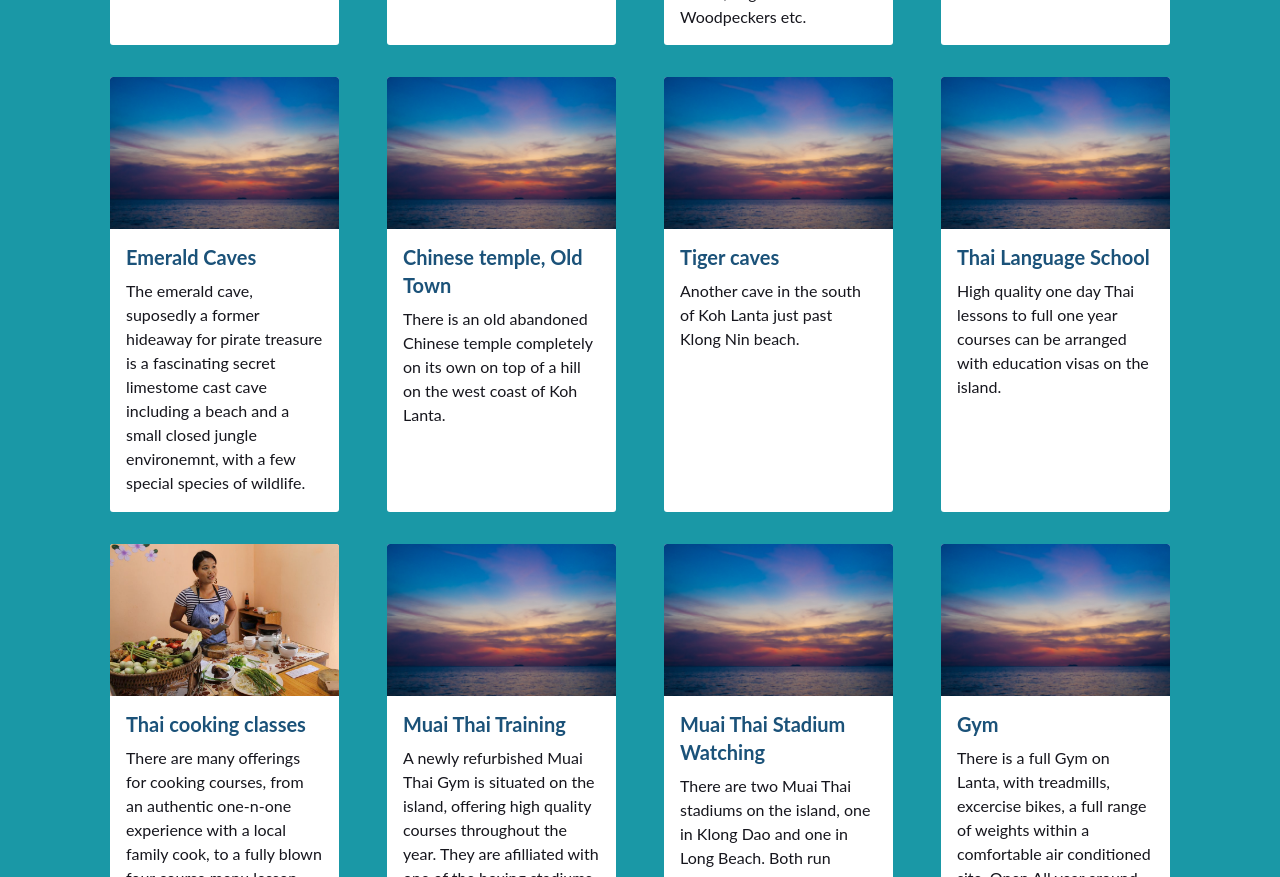
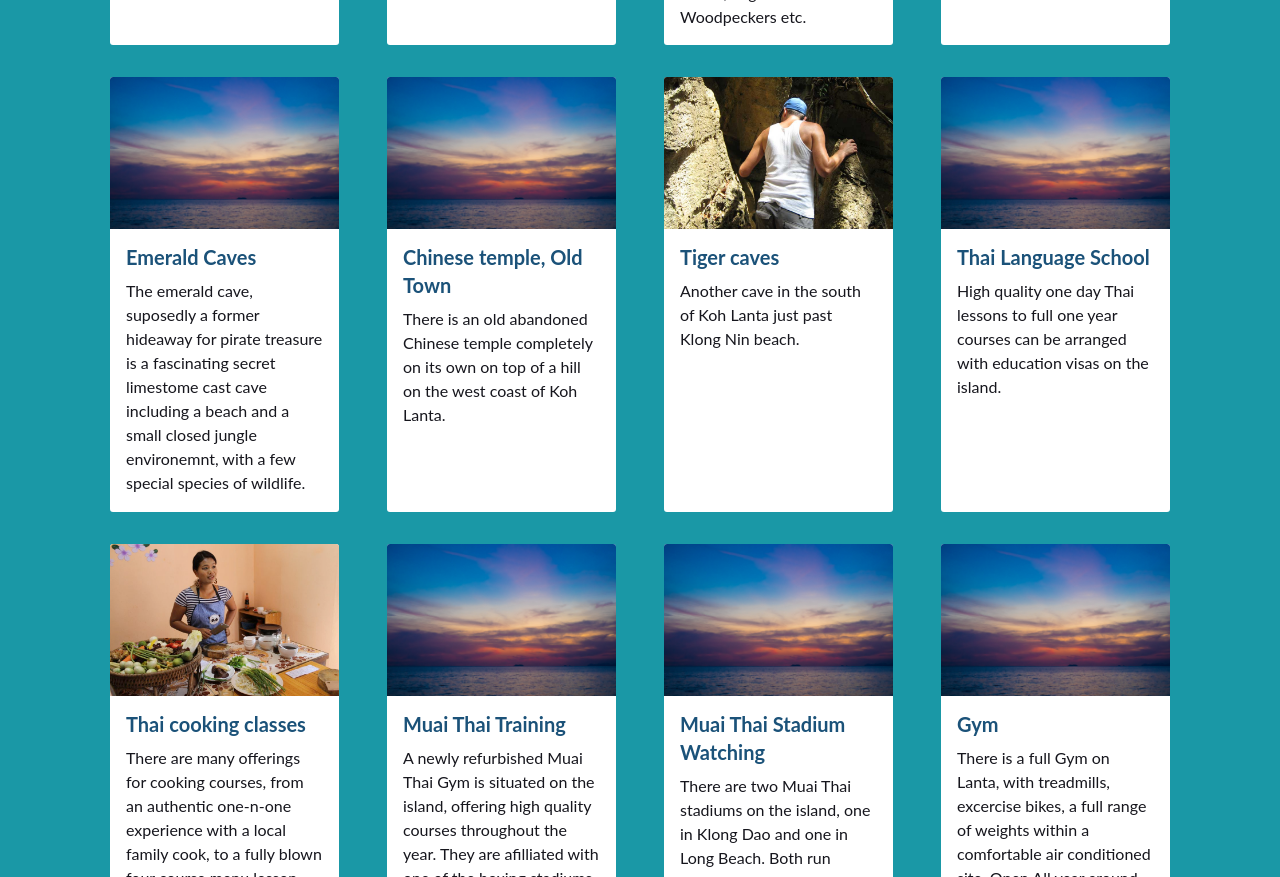
Before and after one commit to DanielGenser/lanta-info, a website: page index.html in a window 1280 px wide. Shown: the part 3294-4171 px from the top of the page. Drawn offline with nearby package versions, Linux system fonts and the light colour scheme.

Commit message:
Tiger Caves

```diff
--- a/index.html
+++ b/index.html
@@ -204,7 +204,7 @@
                     </div>
                     <div class="activity category-culture">
                         <div class="activity-inner">
-                            <img src="images/intro-bg.jpg" alt="" />
+                            <img src="images/activity-tiger-caves.jpg" alt="Tiger Caves photo by Ben and Debs Blench – https://www.flickr.com/photos/benanddebsyearoff/" />
                             <h2>Tiger caves</h2>
                             <p>Another cave in the south of Koh Lanta just past Klong Nin beach.</p>
                         </div>
```
Also changed, not shown: images/activity-tiger-caves.jpg (added).
